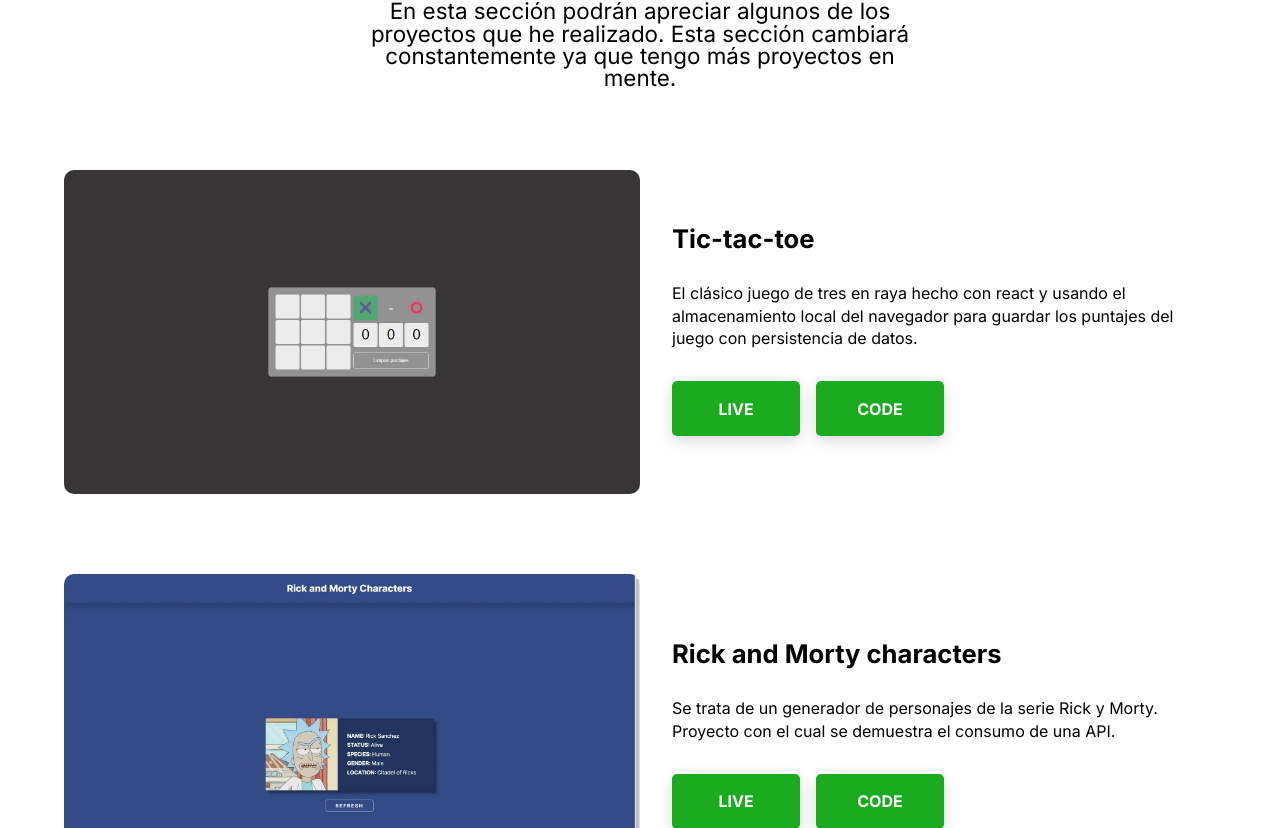
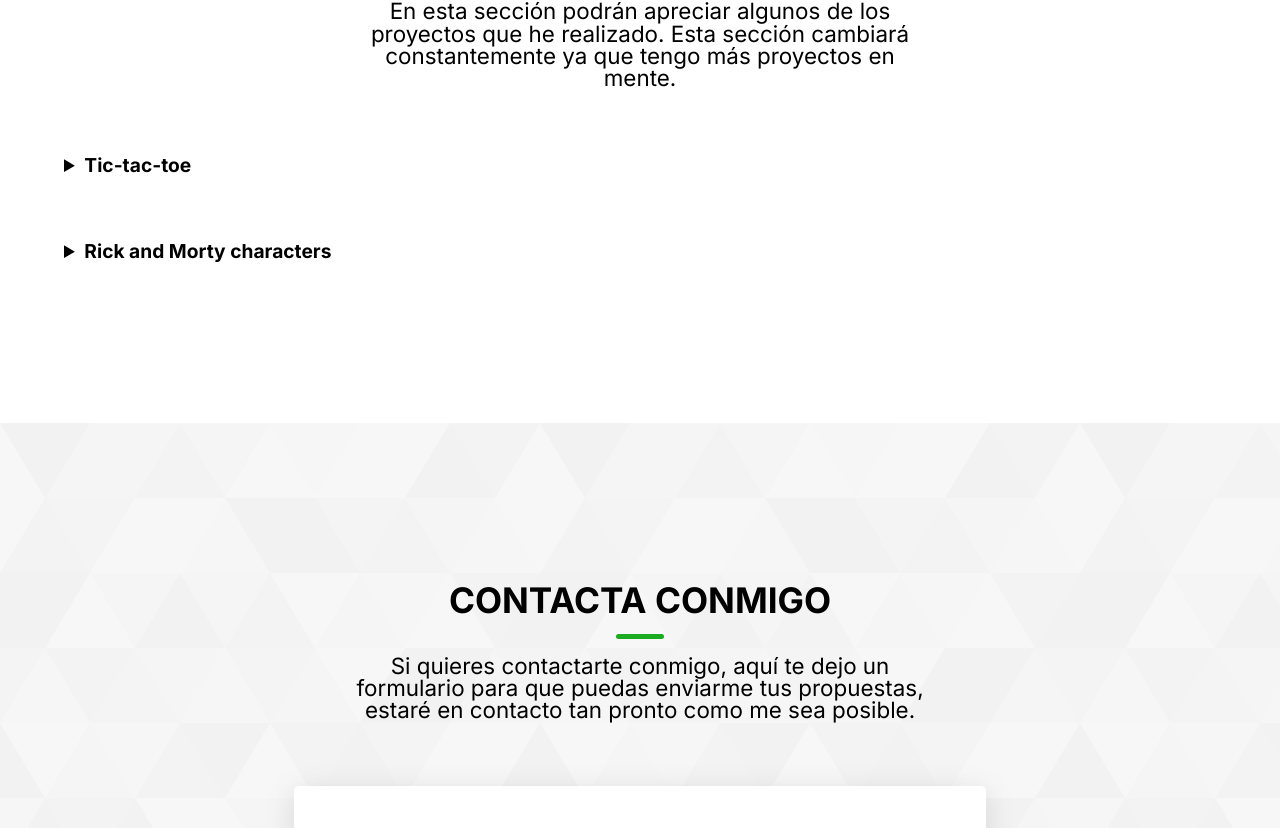
Before and after one commit to damaaaar/portfolio, a React (Vite) app: page / in a window 1280 px wide. Shown: the part 2072-2900 px from the top of the page. Built offline with nearby package versions, Linux system fonts and the light colour scheme.

Commit message:
add details to projects section

```diff
--- a/src/components/Project/Project.css
+++ b/src/components/Project/Project.css
@@ -1,3 +1,8 @@
+.projects-summary {
+  font-size: 1.2rem;
+  font-weight: 700;
+}
+
 .projects-project {
   display: flex;
   justify-content: center;
--- a/src/components/Project/index.jsx
+++ b/src/components/Project/index.jsx
@@ -8,7 +8,9 @@
       {
         PROJECTS_INFO.map(project => {
           return (
-            <article key={project.id} className='projects-project'>
+            <details key={project.id} className='projects-details'>
+              <summary className='projects-summary'>{project.title}</summary>
+              <article className='projects-project'>
                 <figure className='project-figure'>
                   <img src={project.image} alt={`${project.title} ilustration`} />
                 </figure>
@@ -23,6 +25,7 @@
                   </footer>
                 </aside>
               </article>
+            </details>
           )
         })
       }
--- a/src/components/Projects/Projects.css
+++ b/src/components/Projects/Projects.css
@@ -3,7 +3,7 @@
   background: #ffffff;
   display: flex;
   flex-direction: column;
-  gap: 5rem;
+  gap: 4rem;
 }
 
 .projects-content {
```
Lines whose indentation alone changed are shown as unchanged.
